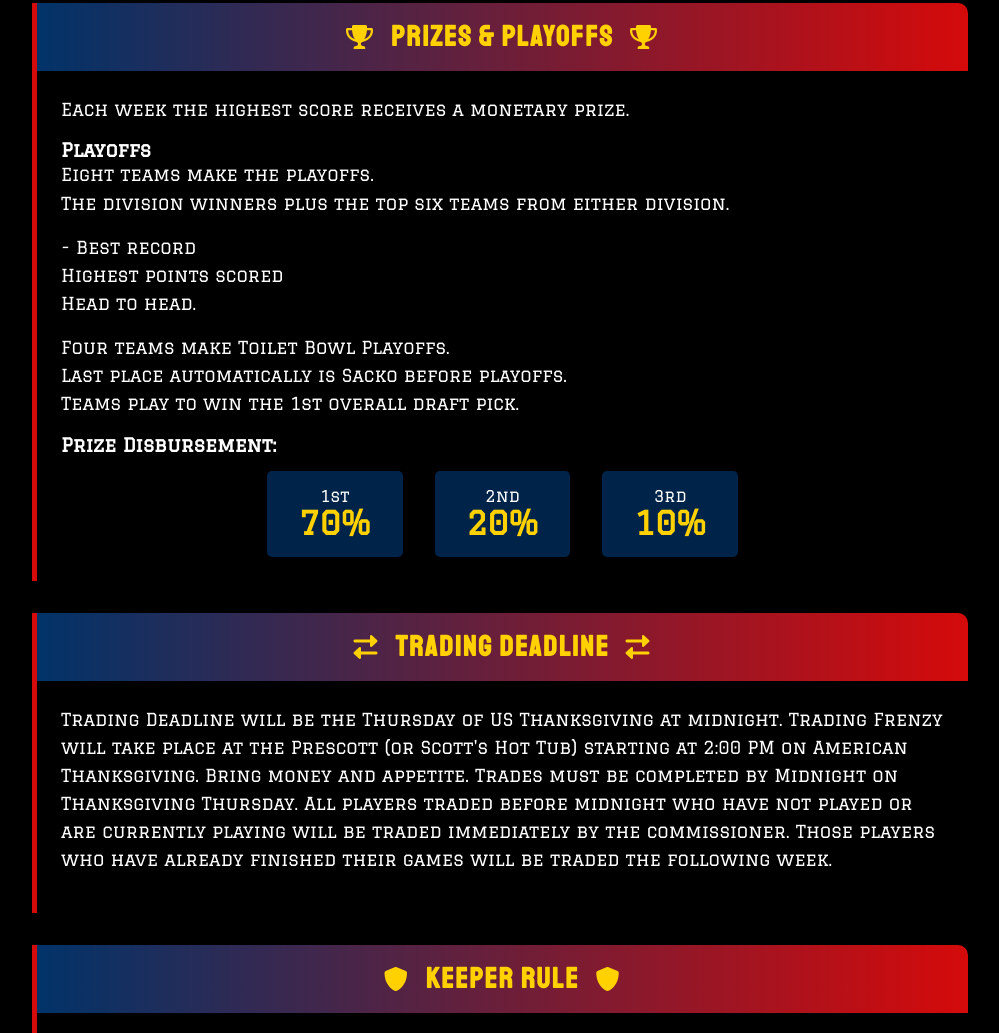
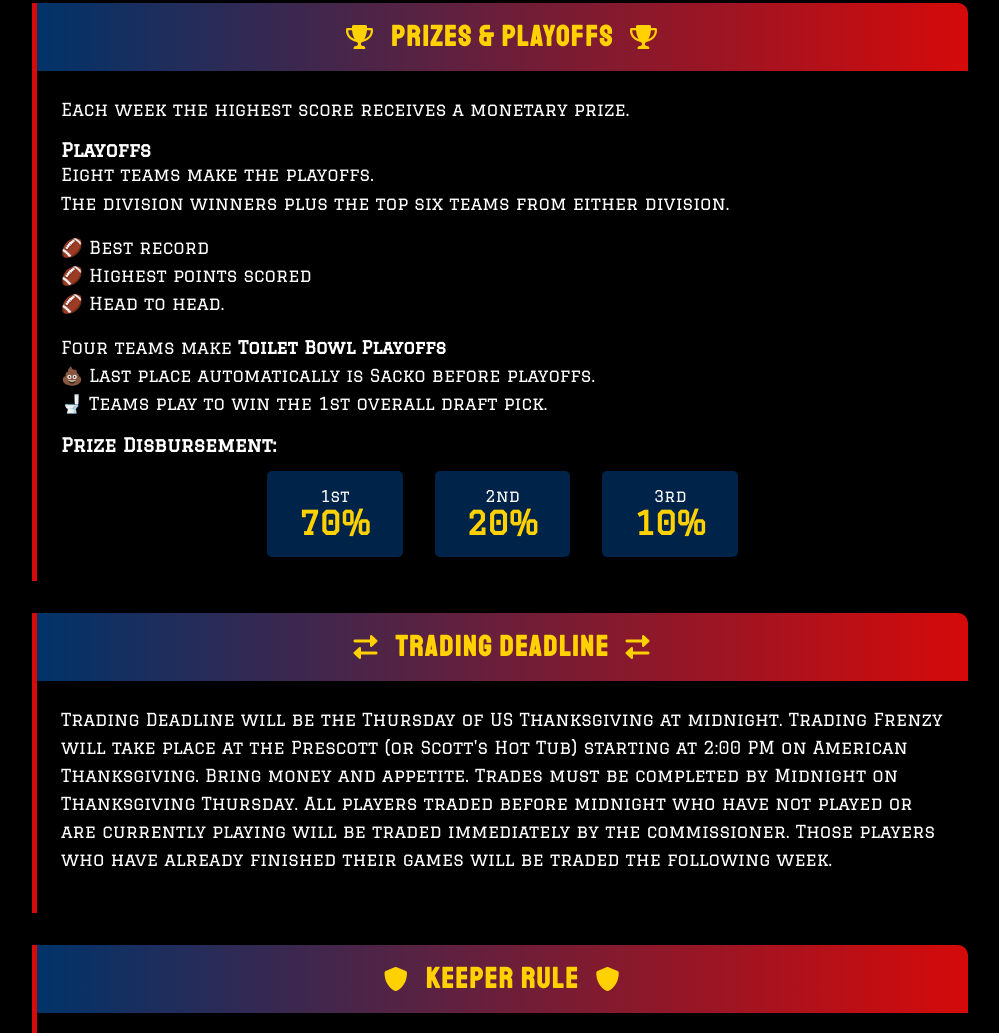
Before and after one commit to ash-comsci/cffl, a plain HTML site: page index.html in a window 1280 px wide. Shown: the part 1021-2054 px from the top of the page, without its empty margins (140-1139 px from the left). Drawn offline with Linux system fonts and the light colour scheme.

Commit message:
Update index.html

```diff
--- a/index.html
+++ b/index.html
@@ -69,10 +69,10 @@
                 <p>Each week the highest score receives a monetary prize.</p>
                 <h3>Playoffs</h3>
                 <p>Eight teams make the playoffs. <br>The division winners plus the top six teams from either division.</p>
-                <p>- Best record<br>Highest points scored<br>Head to head.</p>
-                <p>Four teams make Toilet Bowl Playoffs.
-                    <br>Last place automatically is Sacko before playoffs.
-                    <br>Teams play to win the 1st overall draft pick.</p>
+                <p>🏈 Best record<br>🏈 Highest points scored<br>🏈 Head to head.</p>
+                <p>Four teams make <b>Toilet Bowl Playoffs</b>
+                    <br>💩 Last place automatically is Sacko before playoffs.
+                    <br>🚽 Teams play to win the 1st overall draft pick.</p>
                 <h3>Prize Disbursement:</h3>
                 <div class="prize-distribution">
                     <div class="prize">1st <span>70%</span></div>
```
